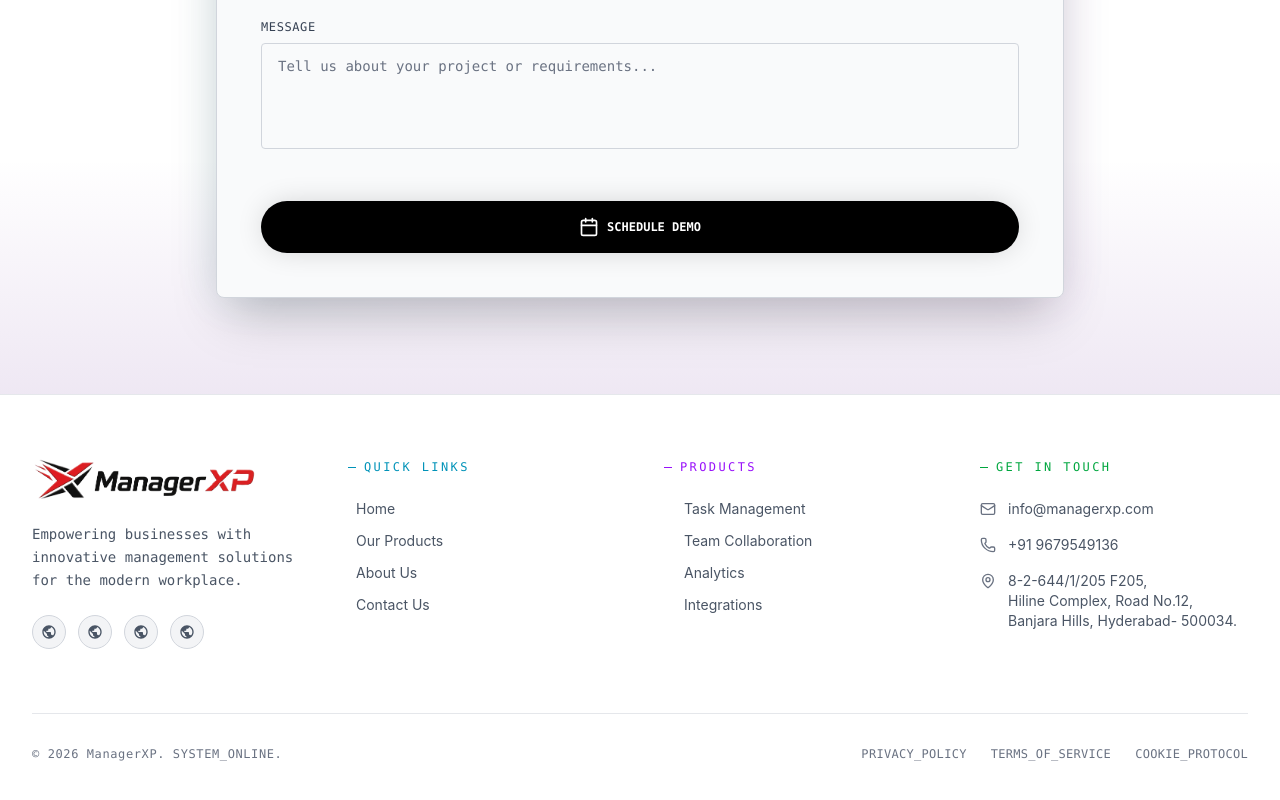
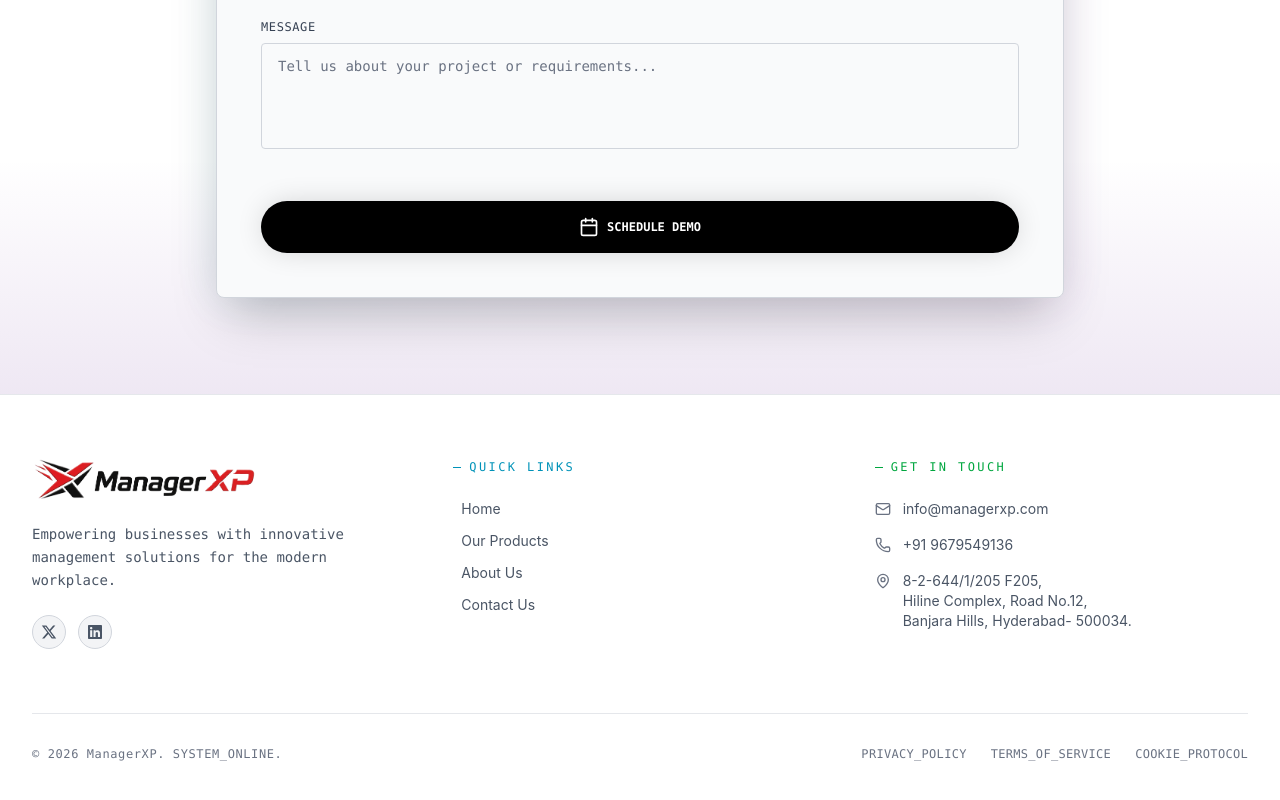
Before and after one commit to Vikashcodez/Manager-XP-Website, a React (Vite) app in the folder frontend/: page /demo in a window 1280 px wide. Shown: the part 785-1585 px from the top of the page. Built offline with nearby package versions, Linux system fonts and the light colour scheme.

Commit message:
foorter changrs

```diff
--- a/frontend/package.json
+++ b/frontend/package.json
@@ -15,6 +15,7 @@
     "lucide-react": "^0.575.0",
     "react": "^19.2.0",
     "react-dom": "^19.2.0",
+    "react-icons": "^5.5.0",
     "react-router-dom": "^7.13.1",
     "tailwindcss": "^4.2.1"
   },
--- a/frontend/src/components/Footer.jsx
+++ b/frontend/src/components/Footer.jsx
@@ -1,7 +1,8 @@
 import React from 'react';
 import { Link } from 'react-router-dom';
 import logo from '../assets/logo.png';
-import { Zap, Mail, Phone, MapPin } from 'lucide-react';
+import { Mail, Phone, MapPin } from 'lucide-react';
+import { FaXTwitter, FaLinkedin } from 'react-icons/fa6';
 
 const Footer = () => {
   return (
@@ -28,7 +29,7 @@ const Footer = () => {
 
       {/* --- Main Content --- */}
       <div className="relative z-10 max-w-7xl mx-auto px-4 sm:px-6 lg:px-8 py-16">
-        <div className="grid grid-cols-1 md:grid-cols-4 gap-12">
+        <div className="grid grid-cols-1 md:grid-cols-3 gap-12">
 
           {/* Company Info */}
           <div className="space-y-6 md:col-span-1">
@@ -43,15 +44,13 @@ const Footer = () => {
               Empowering businesses with innovative management solutions for the modern workplace.
             </p>
             <div className="flex space-x-3">
-              {/* Social Icons - HUD Style */}
-              {['facebook', 'twitter', 'github', 'dribbble'].map((social, i) => (
-                <a key={i} href="#" className="p-2 bg-gray-100 border border-gray-300 rounded-full text-gray-600 hover:text-cyan-600 hover:border-cyan-500 transition-all duration-300">
-                  <svg className="w-4 h-4" fill="currentColor" viewBox="0 0 24 24" aria-hidden="true">
-                    {/* Generic icon path for demo */}
-                    <path d="M12 2C6.48 2 2 6.48 2 12s4.48 10 10 10 10-4.48 10-10S17.52 2 12 2zm-1 17.93c-3.95-.49-7-3.85-7-7.93 0-.62.08-1.21.21-1.79L9 15v1c0 1.1.9 2 2 2v1.93zm6.9-2.54c-.26-.81-1-1.39-1.9-1.39h-1v-3c0-.55-.45-1-1-1H8v-2h2c.55 0 1-.45 1-1V7h2c1.1 0 2-.9 2-2v-.41c2.93 1.19 5 4.06 5 7.41 0 2.08-.8 3.97-2.1 5.39z"/>
-                  </svg>
+              {/* Social Icons - X (Twitter) and LinkedIn */}
+              <a href="https://twitter.com/managerxp" target="_blank" rel="noopener noreferrer" className="p-2 bg-gray-100 border border-gray-300 rounded-full text-gray-600 hover:text-black hover:border-black transition-all duration-300">
+                <FaXTwitter className="w-4 h-4" />
               </a>
-              ))}
+              <a href="https://linkedin.com/company/managerxp" target="_blank" rel="noopener noreferrer" className="p-2 bg-gray-100 border border-gray-300 rounded-full text-gray-600 hover:text-blue-600 hover:border-blue-500 transition-all duration-300">
+                <FaLinkedin className="w-4 h-4" />
+              </a>
             </div>
           </div>
 
@@ -62,32 +61,30 @@ const Footer = () => {
               Quick Links
             </h4>
             <ul className="space-y-3">
-              {['Home', 'Our Products', 'About Us', 'Contact Us'].map((item, i) => (
-                <li key={i}>
+              <li>
                 <Link to="/" className="group flex items-center gap-2 text-gray-600 hover:text-black transition-colors duration-300 text-sm">
                   <span className="w-0 h-[1px] bg-cyan-600 group-hover:w-3 transition-all duration-300"></span>
-                    {item}
+                  Home
                 </Link>
               </li>
-              ))}
-            </ul>
-          </div>
-
-          {/* Products */}
-          <div>
-            <h4 className="text-xs font-mono uppercase tracking-[0.2em] text-purple-600 mb-6 flex items-center gap-2">
-              <span className="w-2 h-[1px] bg-purple-600"></span>
-              Products
-            </h4>
-            <ul className="space-y-3">
-              {['Task Management', 'Team Collaboration', 'Analytics', 'Integrations'].map((item, i) => (
-                <li key={i}>
-                  <a href="#" className="group flex items-center gap-2 text-gray-600 hover:text-black transition-colors duration-300 text-sm">
-                    <Zap className="w-3 h-3 text-purple-600 opacity-0 group-hover:opacity-100 transition-opacity" />
-                    {item}
-                  </a>
+              <li>
+                <Link to="/products" className="group flex items-center gap-2 text-gray-600 hover:text-black transition-colors duration-300 text-sm">
+                  <span className="w-0 h-[1px] bg-cyan-600 group-hover:w-3 transition-all duration-300"></span>
+                  Our Products
+                </Link>
               </li>
-              ))}
+              <li>
+                <Link to="/about" className="group flex items-center gap-2 text-gray-600 hover:text-black transition-colors duration-300 text-sm">
+                  <span className="w-0 h-[1px] bg-cyan-600 group-hover:w-3 transition-all duration-300"></span>
+                  About Us
+                </Link>
+              </li>
+              <li>
+                <Link to="/contact" className="group flex items-center gap-2 text-gray-600 hover:text-black transition-colors duration-300 text-sm">
+                  <span className="w-0 h-[1px] bg-cyan-600 group-hover:w-3 transition-all duration-300"></span>
+                  Contact Us
+                </Link>
+              </li>
             </ul>
           </div>
 
```
Also changed, not shown: 1 other file (tests, documents, lock files or other folders). Lines whose indentation alone changed are shown as unchanged.
